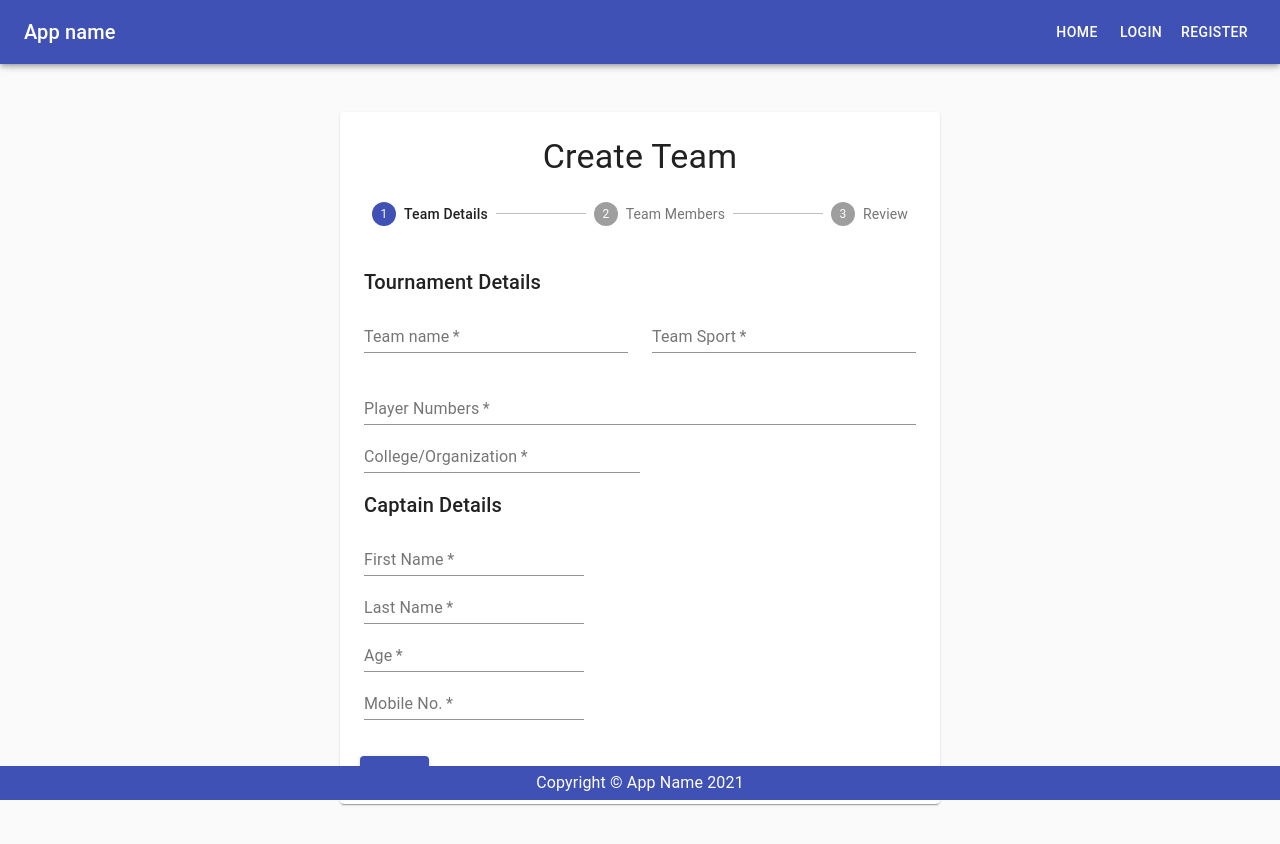
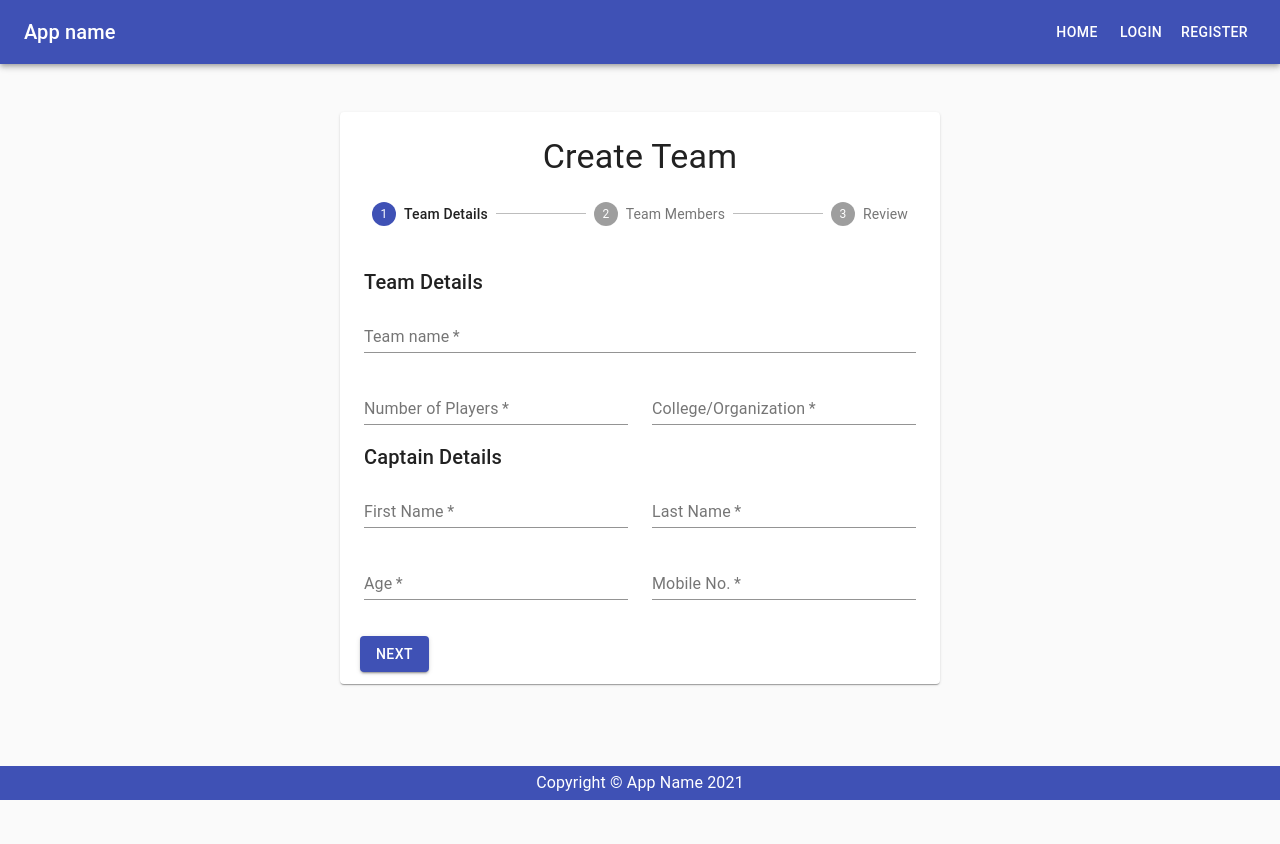
Before and after one commit to PavanReddy28/dbms-project-frontend, a React (Create React App) app: page /playerReg in a window 1280 px wide. Shown: the top 844 px of the page. After the commit the page ends 800 px from the top, so only its background shows below. Built offline with nearby package versions, Linux system fonts and the light colour scheme.

Commit message:
Added Registration page to collect general team details - For Team Sports

```diff
--- a/src/components/TeamCapDetails.jsx
+++ b/src/components/TeamCapDetails.jsx
@@ -1,6 +1,6 @@
 import  React,{ useState } from 'react';
 import { makeStyles } from '@material-ui/core/styles';
-import { FormControl, InputLabel, Grid, Typography, TextField, FormControlLabel, Checkbox, Button } from '@material-ui/core';
+import { Grid, Typography, TextField, Button, FormControl, Select, MenuItem, InputLabel } from '@material-ui/core';
 import {Alert} from "@material-ui/lab";
 
 const useStyles = makeStyles((theme) => ({
@@ -28,6 +28,12 @@ const TeamCapDetails = ({Team, onAdd, handleNext}) => {
     const [team, setTeam] = useState(Team);
     const [incomplete, setIncomplete] = useState(false);
 
+    const sportsList = ['Basketball',
+      'Football',
+      'Cricket', 'Tennis',
+      'Table Tennis',
+      'Badminton'];
+
     const onSubmit = () => {
 
       // Find cleaner implementation
@@ -49,10 +55,10 @@ const TeamCapDetails = ({Team, onAdd, handleNext}) => {
               {incomplete && <Alert className={classes.alert} severity="error">Please fill all fields</Alert>}
       </Grid>
       <Typography variant="h6" gutterBottom>
-        Tournament Details
+        Team Details
       </Typography>
       <Grid container spacing={3}>
-        <Grid item xs={12} sm={6}>
+      <Grid item xs={12}>
         <TextField
           required={true}
           id="team_name"
@@ -71,25 +77,9 @@ const TeamCapDetails = ({Team, onAdd, handleNext}) => {
       <Grid item xs={12} sm={6}>
         <TextField
           required={true}
-            id="sport"
-            name="sport"
-            label="Team Sport"
-            onChange={(e)=>setTeam( previous => {
-              return {
-                ...previous,
-                [e.target.name]: e.target.value
-              }
-            })}
-            value={team.sport?team.sport:""}
-            fullWidth
-          />
-        </Grid>
-        <Grid item xs={12}>
-          <TextField
-            required={true}
           id="num_players"
           name="num_players"
-            label="Player Numbers"
+          label="Number of Players"
           onChange={(e)=>setTeam( previous => {
             return {
               ...previous,
@@ -99,7 +89,7 @@ const TeamCapDetails = ({Team, onAdd, handleNext}) => {
           value={team.num_players?team.num_players:""}
           fullWidth
         />
-
+        </Grid>
         <Grid item xs={12} sm={6}>
           <TextField
             required={true}
@@ -116,12 +106,12 @@ const TeamCapDetails = ({Team, onAdd, handleNext}) => {
             fullWidth
           />
         </Grid>
-
-          <FormControl className={classes.formControl}>
+        </Grid>
           <Typography variant="h6" gutterBottom className={classes.title}>
                   Captain Details
           </Typography>
-            <Grid item xs={12}>
+          <Grid container spacing={3}>
+          <Grid item xs={12}  sm={6}>
             <TextField
               required={true}
               id="cFirstName"
@@ -134,10 +124,10 @@ const TeamCapDetails = ({Team, onAdd, handleNext}) => {
                 }
               })}
               value={team.cFirstName?team.cFirstName:""}
-
+              fullWidth
             />
           </Grid>
-            <Grid item xs={12}>
+          <Grid item xs={12} sm={6}>
             <TextField
               required={true}
               id="cLastName"
@@ -150,10 +140,10 @@ const TeamCapDetails = ({Team, onAdd, handleNext}) => {
                 }
               })}
               value={team.cLastName?team.cLastName:""}
-
+              fullWidth
             />
           </Grid>
-            <Grid item xs={12}>
+          <Grid item xs={12} sm={6}>
             <TextField
             required={true}
             id="cAge"
@@ -166,12 +156,10 @@ const TeamCapDetails = ({Team, onAdd, handleNext}) => {
                 }
               })}
               value={team.cAge?team.cAge:""}
-
+              fullWidth
             />
           </Grid>
-          </FormControl>
-
-        <Grid item xs={12}>
+        <Grid item xs={12} sm={6}>
           <TextField
             required={true}
             id="contact"
@@ -184,13 +172,11 @@ const TeamCapDetails = ({Team, onAdd, handleNext}) => {
               }
             })}
             value={team.contact?team.contact:""}
-
+            fullWidth
           />
         </Grid>
 
-        </Grid>
         <div className={classes.buttons}>
-
           <Button
               variant="contained"
               color="primary"
```
Lines whose indentation alone changed are shown as unchanged.
